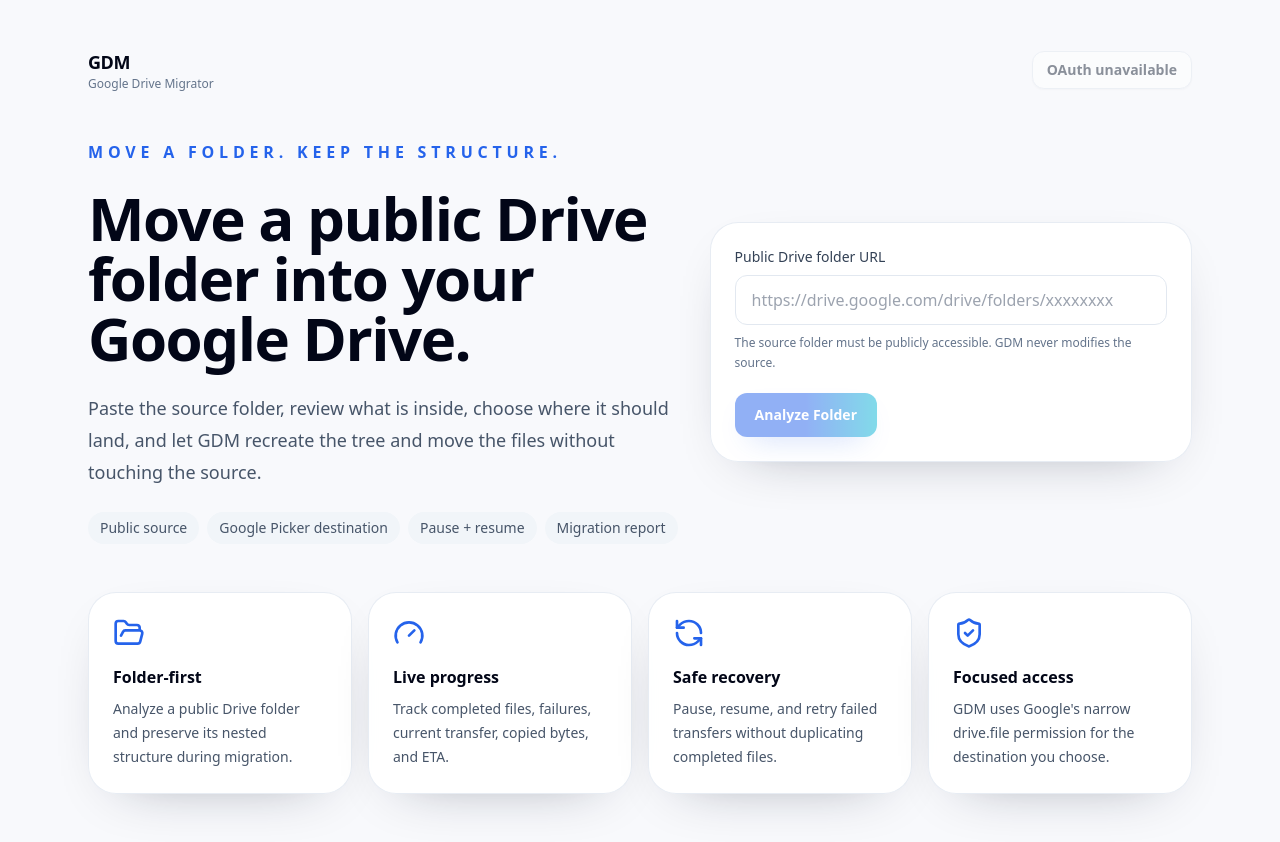
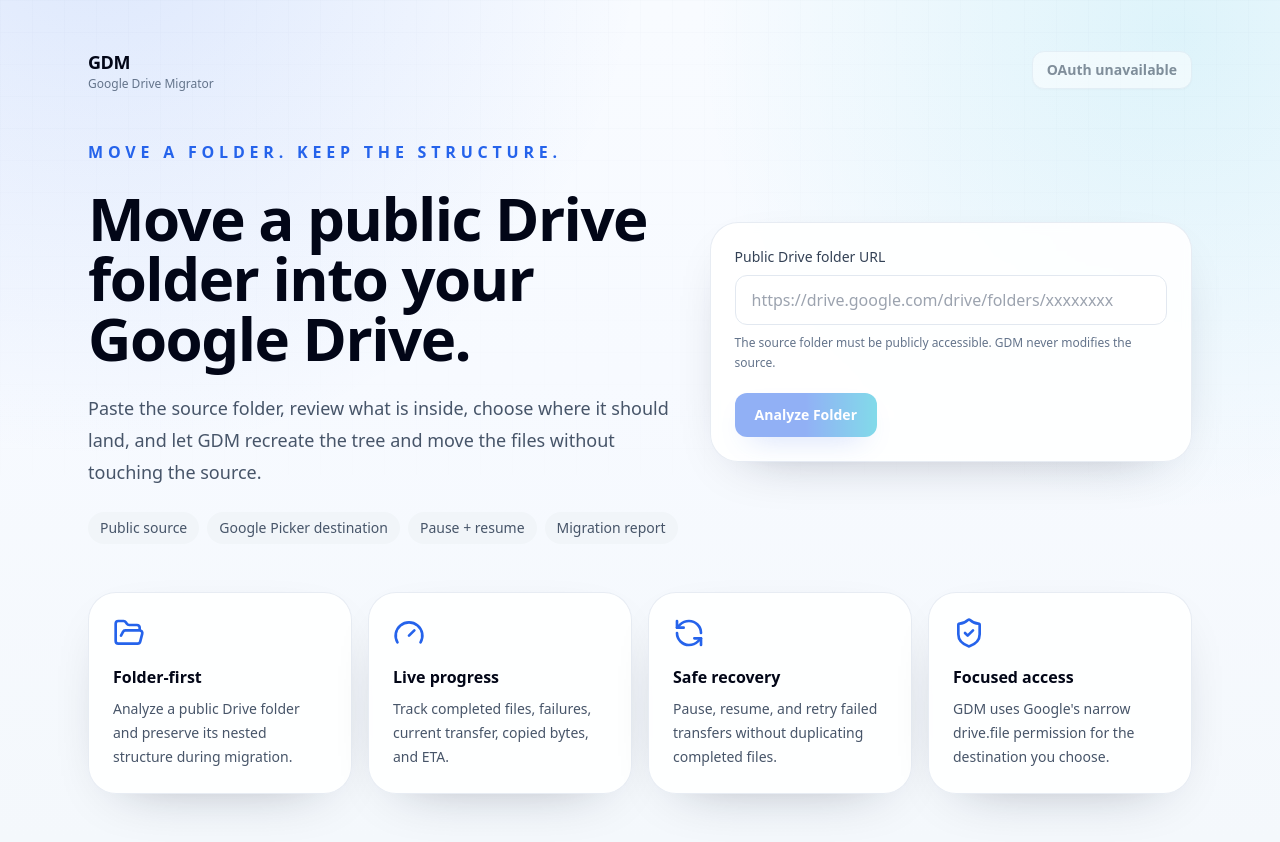
Before and after one commit to Abi0l9/Google-Drive-Migrator, a Next.js app: page / in a window 1280 px wide. Built offline with nearby package versions, Linux system fonts and the light colour scheme; no server answers.

Commit message:
Refresh global visual system

```diff
--- a/app/globals.css
+++ b/app/globals.css
@@ -3,15 +3,62 @@
 @tailwind utilities;
 
 :root {
-  --background: 220 33% 98%;
+  --background: 210 50% 98%;
   --foreground: 222 47% 11%;
   --card: 0 0% 100%;
-  --primary: 217 91% 60%;
-  --muted: 215 20% 92%;
+  --primary: 221 83% 53%;
+  --muted: 214 32% 91%;
   --border: 214 32% 91%;
 }
 
+* {
+  border-color: hsl(var(--border));
+}
+
+html {
+  scroll-behavior: smooth;
+}
+
 body {
-  background: hsl(var(--background));
+  min-height: 100vh;
+  background:
+    radial-gradient(circle at 8% -10%, rgba(37, 99, 235, 0.13), transparent 34rem),
+    radial-gradient(circle at 92% 4%, rgba(6, 182, 212, 0.11), transparent 30rem),
+    linear-gradient(180deg, #f8fbff 0%, #f7faff 45%, #f4f8fc 100%);
   color: hsl(var(--foreground));
+  font-feature-settings: "cv02", "cv03", "cv04", "cv11";
+  text-rendering: optimizeLegibility;
 }
+
+body::before {
+  content: "";
+  position: fixed;
+  inset: 0;
+  z-index: -1;
+  pointer-events: none;
+  opacity: 0.32;
+  background-image:
+    linear-gradient(rgba(148, 163, 184, 0.08) 1px, transparent 1px),
+    linear-gradient(90deg, rgba(148, 163, 184, 0.08) 1px, transparent 1px);
+  background-size: 32px 32px;
+  mask-image: linear-gradient(to bottom, black, transparent 72%);
+}
+
+::selection {
+  background: rgba(37, 99, 235, 0.18);
+  color: #0f172a;
+}
+
+@media (prefers-reduced-motion: reduce) {
+  html {
+    scroll-behavior: auto;
+  }
+
+  *,
+  *::before,
+  *::after {
+    animation-duration: 0.01ms !important;
+    animation-iteration-count: 1 !important;
+    transition-duration: 0.01ms !important;
+  }
+}
```
